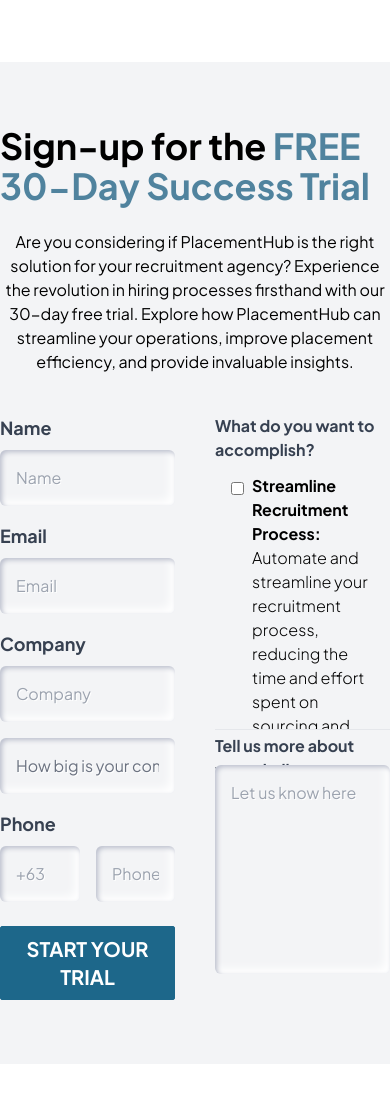
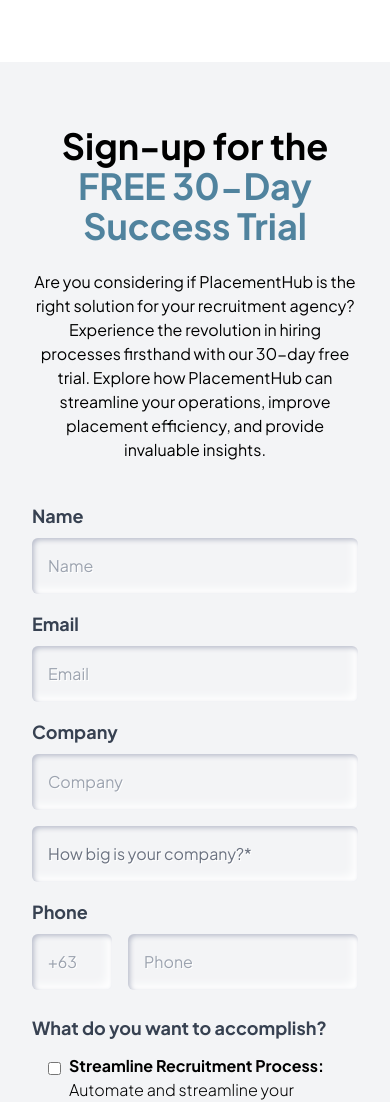
Before and after one commit to sagewarehq/www.placementhub, a website: page docs/index.html in a window 390 px wide. Shown: the part 8927-10029 px from the top of the page. Drawn offline with Linux system fonts and the light colour scheme.

Commit message:
responsive: form section FULLY responsive

```diff
--- a/docs/index.html
+++ b/docs/index.html
@@ -1226,12 +1226,20 @@
       <!-- FORMS SECTION -->
       <section class="w-full h-auto py-16 bg-gray-100" id="form-section">
         <div
-          class="flex flex-col items-center justify-center max-w-screen-lg pb-10 mx-auto h-1/4"
+          class="flex flex-col items-center justify-center max-[1100px]:px-8 min-[1100px]:max-w-screen-lg min-[1100px]:mx-auto max-[1100px]:max-w-screen-md pb-10 mx-auto h-1/4"
         >
-          <h1 class="mb-6 text-4xl font-semibold plus-jakarta-sans-B">
+          <h1
+            class="mb-6 text-4xl font-semibold plus-jakarta-sans-B max-[1099px]:hidden"
+          >
             Sign-up for the
             <span class="primary-text-color">FREE 30-Day Success Trial</span>
           </h1>
+          <div
+            class="min-[1100px]:hidden mb-6 text-4xl font-semibold plus-jakarta-sans-B text-center"
+          >
+            <h1>Sign-up for the</h1>
+            <h1 class="primary-text-color">FREE 30-Day Success Trial</h1>
+          </div>
           <p class="text-base font-normal text-center">
             Are you considering if PlacementHub is the right solution for your
             recruitment agency? Experience the revolution in hiring processes
@@ -1240,9 +1248,13 @@
             provide invaluable insights.
           </p>
         </div>
-        <div class="w-full max-w-screen-lg mx-auto">
-          <form class="flex h-full gap-10 neo-form">
-            <div class="w-1/2 h-auto">
+        <div
+          class="w-full max-[1100px]:px-8 min-[1100px]:max-w-screen-lg min-[1100px]:mx-auto max-[1100px]:max-w-screen-md mx-auto"
+        >
+          <form
+            class="flex h-full gap-10 neo-form max-[667px]:flex-col max-[667px]:gap-2"
+          >
+            <div class="w-1/2 h-auto max-[667px]:w-full">
               <div class="mb-4">
                 <label
                   class="block mb-2 text-lg font-bold text-gray-700"
@@ -1329,7 +1341,7 @@
                   </label>
                 </div>
               </div>
-              <div class="flex justify-end">
+              <div class="flex justify-end max-[667px]:hidden">
                 <button
                   type="submit"
                   class="w-full mt-2 text-xl font-bold transition-all btn-squircle"
@@ -1338,10 +1350,12 @@
                 </button>
               </div>
             </div>
-            <div class="w-1/2 h-[525px]">
-              <div class="w-full overflow-y-auto h-3/5 overscroll-contain">
+            <div class="w-1/2 h-[525px] max-[667px]:h-auto max-[667px]:w-full">
+              <div
+                class="w-full overflow-y-auto h-3/5 overscroll-contain max-[667px]:h-64"
+              >
                 <label
-                  class="sticky top-0 block w-full pb-1 font-bold text-gray-700 bg-gray-100"
+                  class="sticky top-0 block w-full pb-1 text-base font-bold text-gray-700 bg-gray-100 max-[667px]:text-lg max-[377px]:text-base"
                   >What do you want to accomplish?</label
                 >
                 <div>
@@ -1459,15 +1473,23 @@
               </div>
               <div class="w-full border-t h-2/5">
                 <label
-                  class="block pt-1 text-base font-bold text-gray-700 h-1/6"
+                  class="block p-2 pt-1 text-base font-bold text-gray-700 h-1/6 max-[667px]:text-lg max-[377px]:text-base"
                   for="otherChallenges"
                   >Tell us more about your challenges</label
                 >
                 <textarea
                   id="otherChallenges"
-                  class="w-full h-full px-4 py-2 border rounded-md resize-none neo-input"
+                  class="w-full h-full px-4 py-2 border rounded-md resize-none neo-input max-[667px]:h-60"
                   placeholder="Let us know here"
                 ></textarea>
+                <div class="min-[668px]:hidden">
+                  <button
+                    type="submit"
+                    class="w-full mt-6 text-xl font-bold transition-all btn-squircle"
+                  >
+                    START YOUR TRIAL
+                  </button>
+                </div>
               </div>
             </div>
           </form>
```
Also changed, not shown: docs/output.css.
